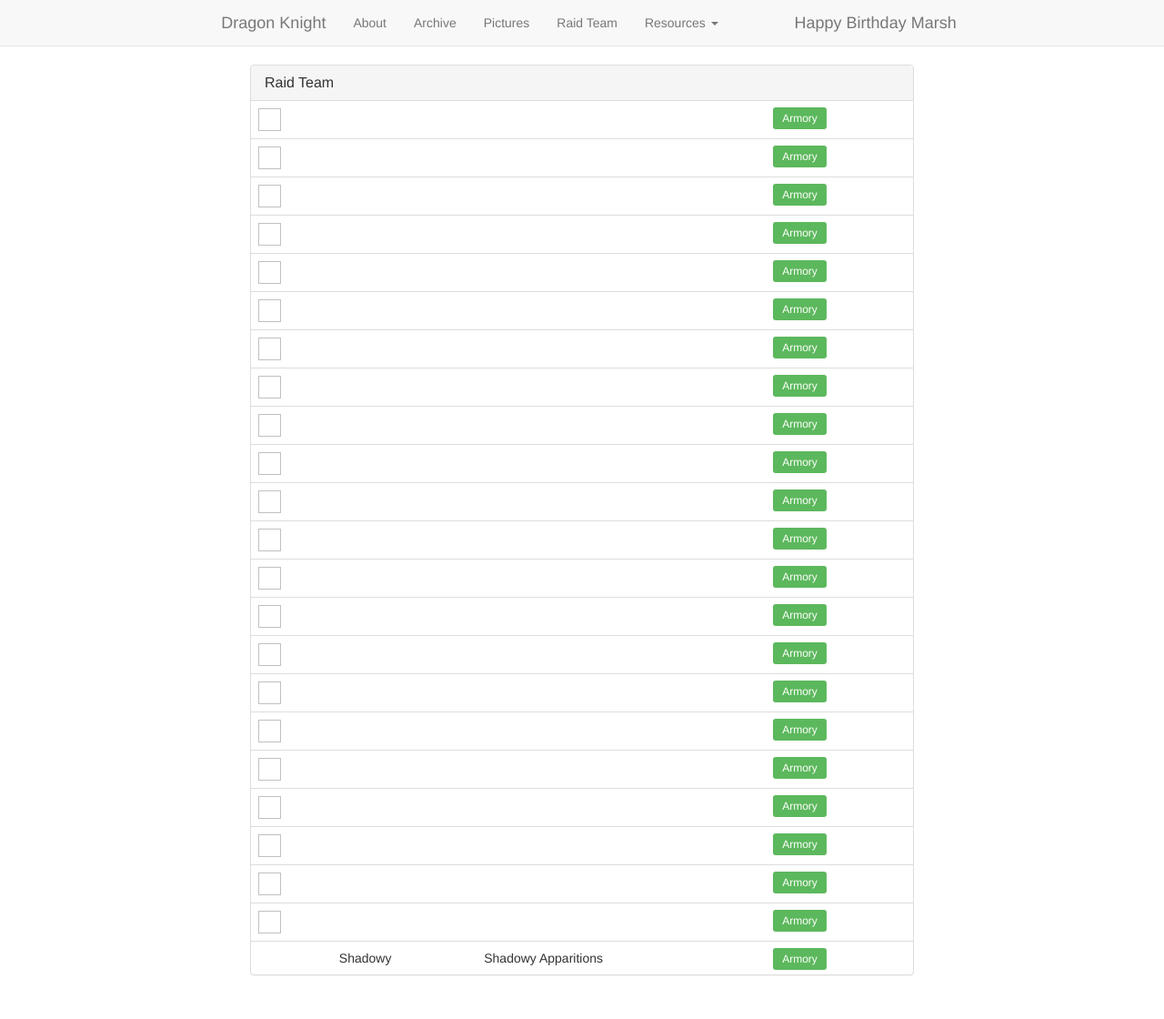
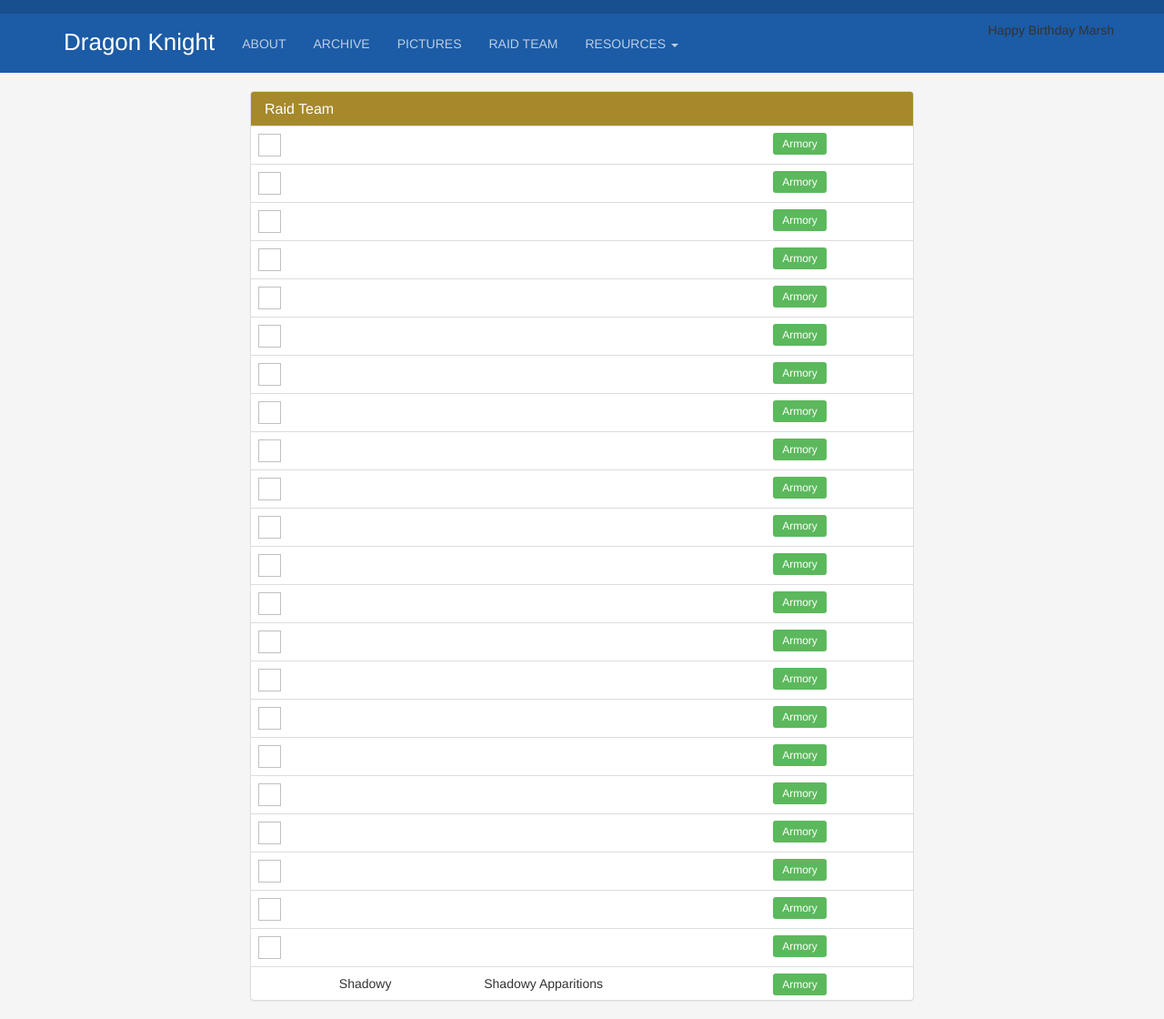
Before and after one commit to TJChap2840/dragonknight, a Jekyll site: the page built from raid_team.html, in a window 1280 px wide. Shown: the whole page at 91% size. Built offline with Jekyll 4.4.1, drawn with Linux system fonts in a browser that asks for light colours; nearby versions of some CDN libraries; Markdown is read by kramdown in place of the engine named in the settings; a script that is not in the unit is left out; before the commit the page ends 1092 px from its top, so only the background shows below that.

Commit message:
Color changes and HTML class tweaking

```diff
--- a/_includes/head.html
+++ b/_includes/head.html
@@ -11,6 +11,8 @@
     <link href="https://maxcdn.bootstrapcdn.com/bootstrap/3.3.5/css/bootstrap.min.css" rel="stylesheet">
     <link href="/public/prettyPhoto.css" rel="stylesheet">
     <link href="/public/custom.css" rel="stylesheet">
+    <link href="/public/theme_one.css" rel="stylesheet">
+
     <script src="https://ajax.googleapis.com/ajax/libs/jquery/1.11.3/jquery.min.js"></script>
     <script src="https://maxcdn.bootstrapcdn.com/bootstrap/3.3.5/js/bootstrap.min.js"></script>
     <script src="http://static.wowhead.com/widgets/power.js"></script>
--- a/_includes/navigation.html
+++ b/_includes/navigation.html
@@ -1,5 +1,5 @@
-<nav class="navbar navbar-default navbar-static-top">
-  <div class="col-md-8 col-md-offset-2">
+<nav class="navbar navbar-inverse navbar-static-top">
+<div class="container">
     <div class="navbar-header">
       <a class="navbar-brand" href="/">Dragon Knight</a>
     </div>
@@ -22,7 +22,7 @@
       </li>
     </ul>
     <ul class="nav navbar-nav navbar-right">
-      <li class="navbar-brand">Happy Birthday Marsh</li>
+      <li class="marsh">Happy Birthday Marsh</li>
     </ul>
-  </div>
+
 </nav>
--- a/index.html
+++ b/index.html
@@ -2,8 +2,8 @@
 layout: default
 title: Home
 ---
-
-<div class="row col-md-10 col-md-offset-1">
+<div class="main">
+  <div class="row">
   <div class="col-md-4 sidebar">
     <div class="list-group" id="mmoc"></div>
     <!-- <div class="list-group" id="wclogs"></div> -->
@@ -53,3 +53,4 @@ title: Home
     </div>
   </div>
 </div>
+</div>
--- /dev/null
+++ b/public/theme_one.css
@@ -0,0 +1,30 @@
+body {
+  background-color:#f5f5f5;
+}
+.navbar-inverse {
+  background-color:#1C5BA5;
+  border-top:15px solid #184F8F;
+  padding-top:.5%;
+  padding-bottom:.5%;
+  border-bottom:none;
+}
+.navbar-inverse .navbar-brand {
+  color:#fff;
+  letter-spacing:0.5;
+  font-size:26px;
+}
+.navbar-inverse .navbar-brand:hover {
+  color:#A5741C;
+}
+.navbar-inverse .navbar-nav > li > a {
+  color:rgba(255,255,255,0.7);
+  font-size:1.4rem;
+  text-transform: uppercase;
+}
+.navbar-nav {
+  padding-top:2px;
+}
+.panel-default > .panel-heading {
+  color:#fff;
+  background-color:#A5892B;
+}
```
